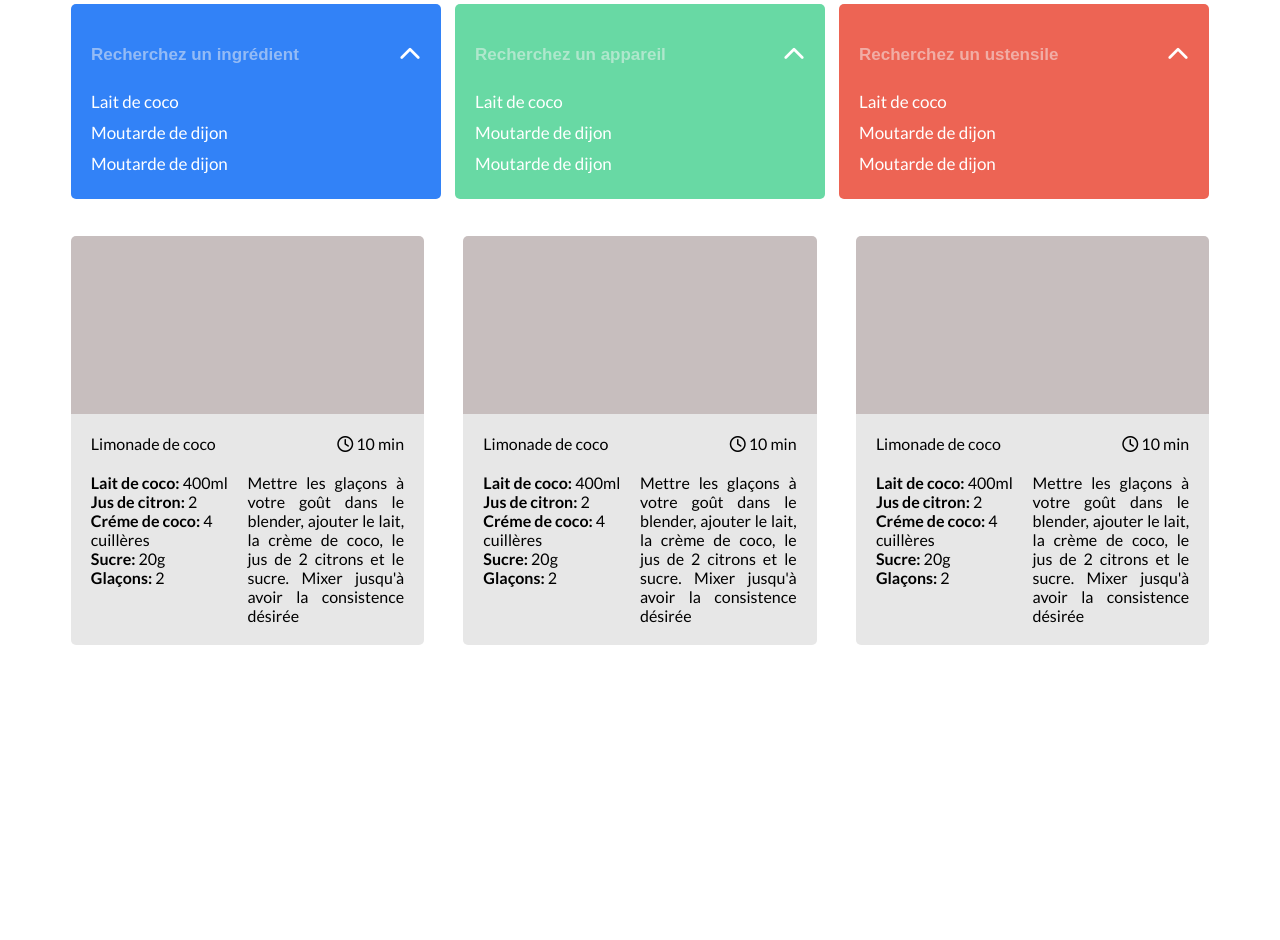
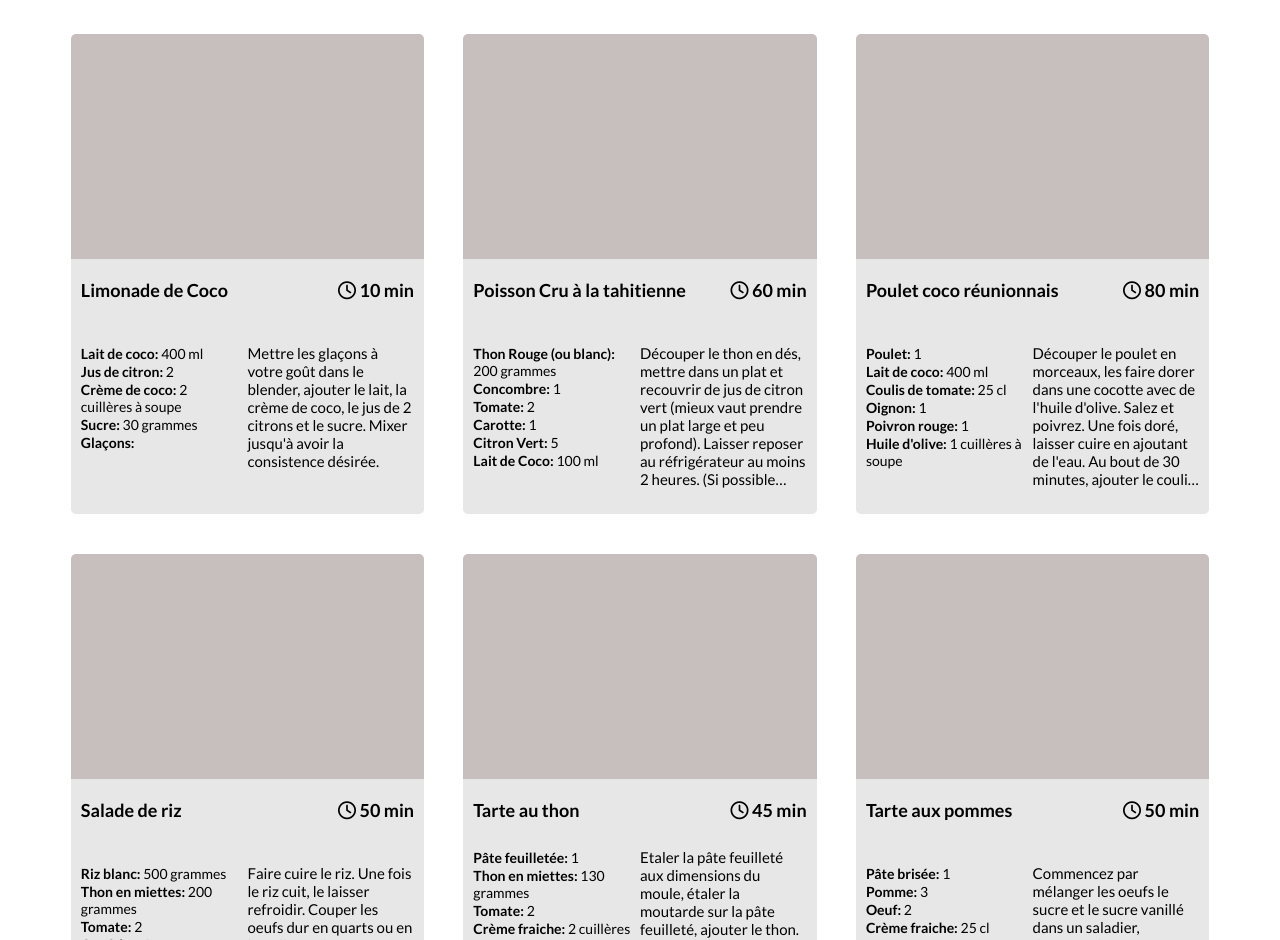
Before and after one commit to Ligank/ArthurJosselin_7_03012022, a plain HTML site: page index.html in a window 1280 px wide. Shown: the part 381-1321 px from the top of the page. Before the commit the page ends 1026 px from the top, so only its background shows below. Drawn offline with Linux system fonts and the light colour scheme.

Commit message:
mise en place des recettes

```diff
--- a/index.html
+++ b/index.html
@@ -14,12 +14,14 @@
 </head>
 <body>
     <header>
-        <figure class="figure_image">
-            <img src="images/Logo.png" class="Logo" alt="Logo" aria-label="Logo">
-        </figure>
+        <a href="index.html">
+            <figure class="figure_image">
+                <img src="images/Logo.png" class="Logo" alt="Logo" aria-label="Logo">
+            </figure>
+        </a>
 
         <div class="recherche">
-            <input type="search" name="recherche" placeholder="Rechercher un ingrédient, appareil, ustensiles ou une recette" class="recherche_barre">
+            <input type="search" name="recherche" placeholder="Rechercher un ingrédient, appareil, ustensile ou une recette" class="recherche_barre">
             <i class="fas fa-search loupe"></i>
         </div>
 
@@ -36,8 +38,9 @@
                         <p>Ingredients</p>
                         <i class="fas fa-chevron-down fleche_bas"></i>
                     </div>
+
                     <div class="menu_ouvert menu_ingredients_ouvert">
-                        <div class="recherche_tag">
+                        <div class="recherche_liste">
                             <input type="search" placeholder="Recherchez un ingrédient" class="input_tag input_tag_ingredients">
                             <i class="fas fa-chevron-up fleche_haut"></i>
                         </div>
@@ -57,8 +60,9 @@
                         <p>Appareils</p>
                         <i class="fas fa-chevron-down fleche_bas"></i>
                     </div>
+
                     <div class="menu_ouvert menu_appareils_ouvert">
-                        <div class="recherche_tag">
+                        <div class="recherche_liste">
                             <input type="search" placeholder="Recherchez un appareil" class="input_tag input_tag_appareils">
                             <i class="fas fa-chevron-up fleche_haut"></i>
                         </div>
@@ -78,8 +82,9 @@
                         <p>Ustensiles</p>
                         <i class="fas fa-chevron-down fleche_bas"></i>
                     </div>
+
                     <div class="menu_ouvert menu_ustensiles_ouvert">
-                        <div class="recherche_tag">
+                        <div class="recherche_liste">
                             <input type="search" placeholder="Recherchez un ustensile" class="input_tag input_tag_ustensiles">
                             <i class="fas fa-chevron-up fleche_haut"></i>
                         </div>
@@ -91,7 +96,6 @@
                             </ul>
                         </div>
                     </div>
-
                 </div>
             </div>
         </div>
@@ -100,75 +104,10 @@
 
     <main>
         <div class="liste_recettes">
-            <a class="recette">
-                <div class="image"></div>
-                <div class="recette_indications">
-                    <div class="titre_temps">
-                        <p>Limonade de coco</p>
-                        <p><i class="far fa-clock"></i> 10 min</p>
-                    </div>
-                    <div class="ingredients_indications">
-                        <div class="ingredients">
-                            <p><b>Lait de coco:</b> 400ml</p>
-                            <p><b>Jus de citron:</b> 2</p>
-                            <p><b>Créme de coco:</b> 4 cuillères</p>
-                            <p><b>Sucre:</b> 20g</p>
-                            <p><b>Glaçons:</b> 2</p>
-                        </div>
-                        <div class="indications">
-                            <p>Mettre les glaçons à votre goût dans le blender, ajouter le lait, la crème de coco, le jus de 2 citrons et le sucre. Mixer jusqu'à avoir la consistence désirée</p>
-                        </div>
-                    </div>
-                </div>
-            </a>
 
-            <a class="recette">
-                <div class="image"></div>
-                <div class="recette_indications">
-                    <div class="titre_temps">
-                        <p>Limonade de coco</p>
-                        <p><i class="far fa-clock"></i> 10 min</p>
-                    </div>
-                    <div class="ingredients_indications">
-                        <div class="ingredients">
-                            <p><b>Lait de coco:</b> 400ml</p>
-                            <p><b>Jus de citron:</b> 2</p>
-                            <p><b>Créme de coco:</b> 4 cuillères</p>
-                            <p><b>Sucre:</b> 20g</p>
-                            <p><b>Glaçons:</b> 2</p>
-                        </div>
-                        <div class="indications">
-                            <p>Mettre les glaçons à votre goût dans le blender, ajouter le lait, la crème de coco, le jus de 2 citrons et le sucre. Mixer jusqu'à avoir la consistence désirée</p>
-                        </div>
-                    </div>
-                </div>
-            </a>
-
-            <a class="recette">
-                <div class="image"></div>
-                <div class="recette_indications">
-                    <div class="titre_temps">
-                        <p>Limonade de coco</p>
-                        <p><i class="far fa-clock"></i> 10 min</p>
-                    </div>
-                    <div class="ingredients_indications">
-                        <div class="ingredients">
-                            <p><b>Lait de coco:</b> 400ml</p>
-                            <p><b>Jus de citron:</b> 2</p>
-                            <p><b>Créme de coco:</b> 4 cuillères</p>
-                            <p><b>Sucre:</b> 20g</p>
-                            <p><b>Glaçons:</b> 2</p>
-                        </div>
-                        <div class="indications">
-                            <p>Mettre les glaçons à votre goût dans le blender, ajouter le lait, la crème de coco, le jus de 2 citrons et le sucre. Mixer jusqu'à avoir la consistence désirée</p>
-                        </div>
-                    </div>
-                </div>
-            </a>
         </div>
-
     </main>
 
-
+    <script type="module" src="index.js"></script>
 </body>
 </html>
--- /dev/null
+++ b/index.js
@@ -0,0 +1,83 @@
+"use strict";
+
+window.onload = function() {
+    pageIndex();
+};
+
+function pageIndex() {
+    //recupération fichier json------------------------------------------
+    fetch("recipes.json")
+        .then((res) => res.json())
+        .then(data => {
+            let recipedata = data.recipes;
+            recipedata.forEach(element => {
+                //Creation contenant
+                let recette = document.createElement("a");
+                recette.classList.add("recette");
+                recette.href = "index.html";
+
+                //insertion
+                document.querySelector(".liste_recettes").appendChild(recette);
+
+                //creation image
+                let image = document.createElement("div");
+                image.classList.add("image");
+                recette.appendChild(image);
+
+                //creation indications et ingredients
+                let recette_indications = document.createElement("div");
+                recette_indications.classList.add("recette_indications");
+                recette.appendChild(recette_indications);
+
+                //creation titre et temps
+                let titre_temps = document.createElement("div");
+                titre_temps.classList.add("titre_temps");
+                recette_indications.appendChild(titre_temps);
+                let titre = document.createElement("b");
+                titre.innerHTML = element.name;
+                titre_temps.appendChild(titre);
+                let temps = document.createElement("b");
+                let clock = document.createElement("i");
+                clock.classList.add("far", "fa-clock");
+                temps.classList.add("temps");
+                temps.innerHTML = '<i class="far fa-clock" aria-hidden="true"></i>' + " " + element.time + " min";
+                titre_temps.appendChild(temps);
+
+                //creation ingredients
+                let ingredients_indications = document.createElement("div");
+                ingredients_indications.classList.add("ingredients_indications");
+                recette_indications.appendChild(ingredients_indications);
+                let ingredients = document.createElement("div");
+                ingredients.classList.add("ingredients");
+                ingredients_indications.appendChild(ingredients);
+
+                //creation pour chaque ingredients et verification si il y a une quantité et une unité
+                element.ingredients.forEach(element => {
+                    let ingredient = document.createElement("p");
+                    let bold_ingredient = `<b>${element.ingredient}: </b>`;
+                    if (element.quantity !== undefined) {
+                        if (element.unit !== undefined) {
+                            ingredient.innerHTML = bold_ingredient + element.quantity + " " + element.unit;
+                        } else {
+                            ingredient.innerHTML = bold_ingredient + element.quantity;
+                        }
+                    } else {
+                        ingredient.innerHTML = bold_ingredient;
+                    }
+                    ingredients.appendChild(ingredient);
+                });
+
+                //creation indications
+                let indications = document.createElement("div");
+                indications.classList.add("indications");
+                ingredients_indications.appendChild(indications);
+                let texte_recette = document.createElement("p");
+                indications.appendChild(texte_recette);
+                texte_recette.innerHTML = element.description;
+            });
+
+        })
+        .catch(function() {
+        console.log("erreur");
+        });
+}
--- a/recipes.js
+++ b/recipes.json
@@ -1,4 +1,5 @@
-const recipes = [
+{
+"recipes": [
     {
         "id": 1,
         "name" : "Limonade de Coco",
@@ -20,7 +21,7 @@ const recipes = [
             },
             {
                 "ingredient" : "Sucre",
-                "quantite" : 30,
+                "quantity" : 30,
                 "unit" : "grammes"
             },
             {
@@ -28,7 +29,7 @@ const recipes = [
             }
         ],
         "time": 10,
-        "description": "Mettre les glaçons à votre goût dans le blender, ajouter le lait, la crème de coco, le jus de 2 citrons et le sucre. Mixer jusqu'à avoir la consistence désirée",
+        "description": "Mettre les glaçons à votre goût dans le blender, ajouter le lait, la crème de coco, le jus de 2 citrons et le sucre. Mixer jusqu'à avoir la consistence désirée.",
         "appliance": "Blender",
         "ustensils": ["cuillère à Soupe", "verres", "presse citron" ]
     },
@@ -52,7 +53,7 @@ const recipes = [
             },
             {
                 "ingredient" : "Carotte",
-                "quantite" : 1
+                "quantity" : 1
             },
             {
                 "ingredient" : "Citron Vert",
@@ -174,7 +175,7 @@ const recipes = [
            {
                 "ingredient": "Moutarde de Dijon",
                 "quantity": 1,
-                "unite": "cuillères à soupe"
+                "unit": "cuillères à soupe"
            }
         ],
         "time": 45,
@@ -1723,4 +1724,4 @@ const recipes = [
         "appliance": "Four",
         "ustensils":["rouleau à patisserie","fouet"]
     }
-]
+]}
--- a/sass/base/_base.scss
+++ b/sass/base/_base.scss
@@ -5,7 +5,7 @@
     padding: 0;
 }
 body {
-    max-width: 1440px;
+    max-width: 1540px;
     margin: auto;
 }
 
--- a/sass/components/_filtres.scss
+++ b/sass/components/_filtres.scss
@@ -59,7 +59,9 @@
             margin: 7px;
             padding: 15px 20px;
             border-radius: 5px;
-            .recherche_tag {
+            display: none;
+            cursor: pointer;
+            .recherche_liste {
                 display: flex;
                 flex-direction: row;
                 width: 100%;
@@ -92,6 +94,9 @@
                 }
             }
         }
+        .menu_ouvert:hover {
+            transform: scale(1.02);
+        }
     }
 }
 
--- a/sass/layout/_recettes.scss
+++ b/sass/layout/_recettes.scss
@@ -7,39 +7,66 @@
     margin-top: 30px;
     .recette {
         width: 30%;
-        height: 364px;
+        min-width: 300px;
+        height: 450px;
+        margin-bottom: 70px;
+        text-decoration: none;
+        color: inherit;
         .image {
             background-color: #C7BEBE;
             width: 100%;
-            height: 178px;
+            height: 50%;
             border-top-left-radius: 5px;
             border-top-right-radius: 5px;
         }
         .recette_indications {
             display: flex;
             flex-direction: column;
+            height: 50%;
             background-color: #E7E7E7;
             border-bottom-left-radius: 5px;
             border-bottom-right-radius: 5px;
-            padding: 20px;
+            padding: 10px;
+            padding-top: 20px;
             .titre_temps {
                 display: flex;
                 justify-content: space-between;
                 margin-bottom: 20px;
+                font-size: 18px;
+                height: 45px;
+                .temps {
+                    white-space: nowrap;
+                }
             }
             .ingredients_indications {
                 display: flex;
                 justify-content: space-between;
                 .ingredients {
-                    width: 50%;
+                    width: 48%;
                     display: flex;
                     flex-direction: column;
+                    font-size: 14px;
+                    p {
+                        margin-top: 1px;
+                    }
                 }
                 .indications {
                     width: 50%;
-                    text-align: justify;
+                    p {
+                        height: 145px;
+                        font-size: 15px;
+                        display: -webkit-box;
+                        -webkit-line-clamp: 8;
+                        -webkit-box-orient: vertical;
+                        overflow: hidden;
+                        text-overflow: ellipsis;
+                    }
+
                 }
             }
         }
     }
+    .recette:hover {
+        transform: scale(1.05);
+    }
 }
```
Also changed, not shown: sass/main.css, 1 other file.
